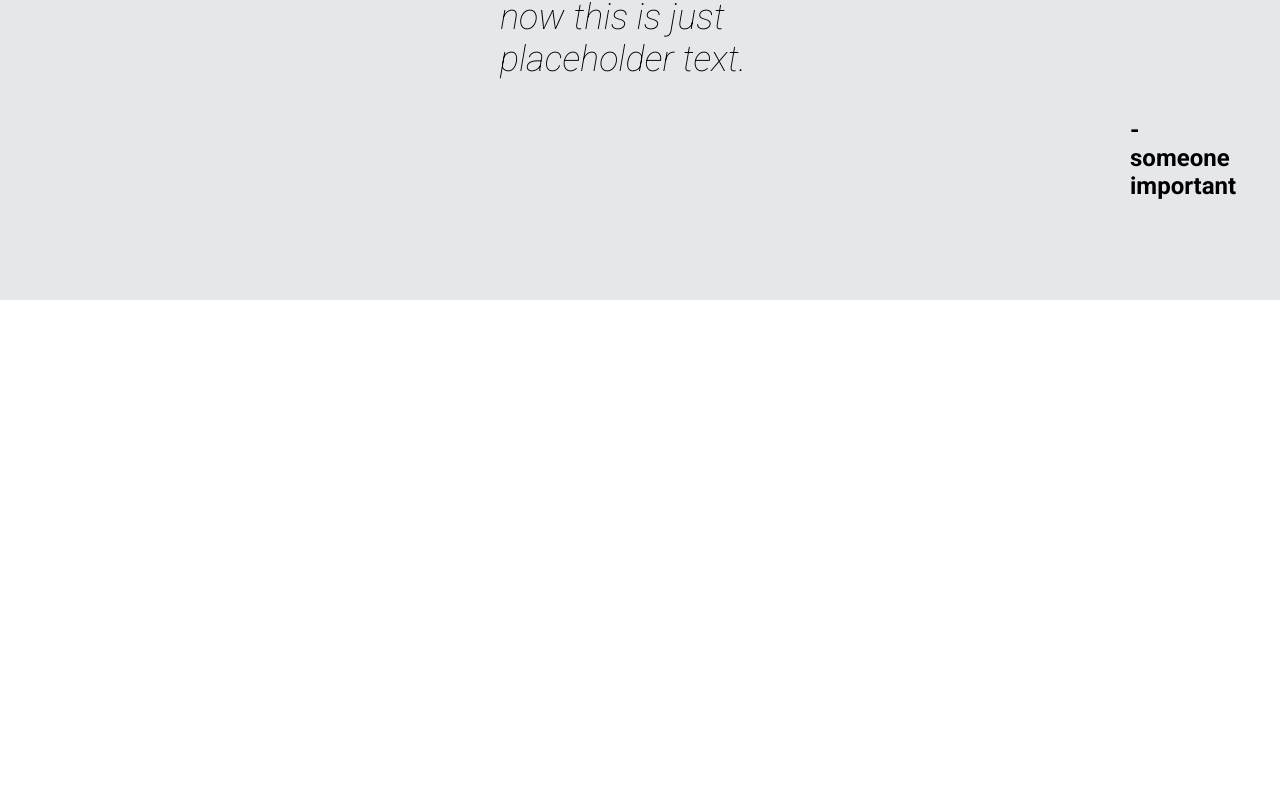
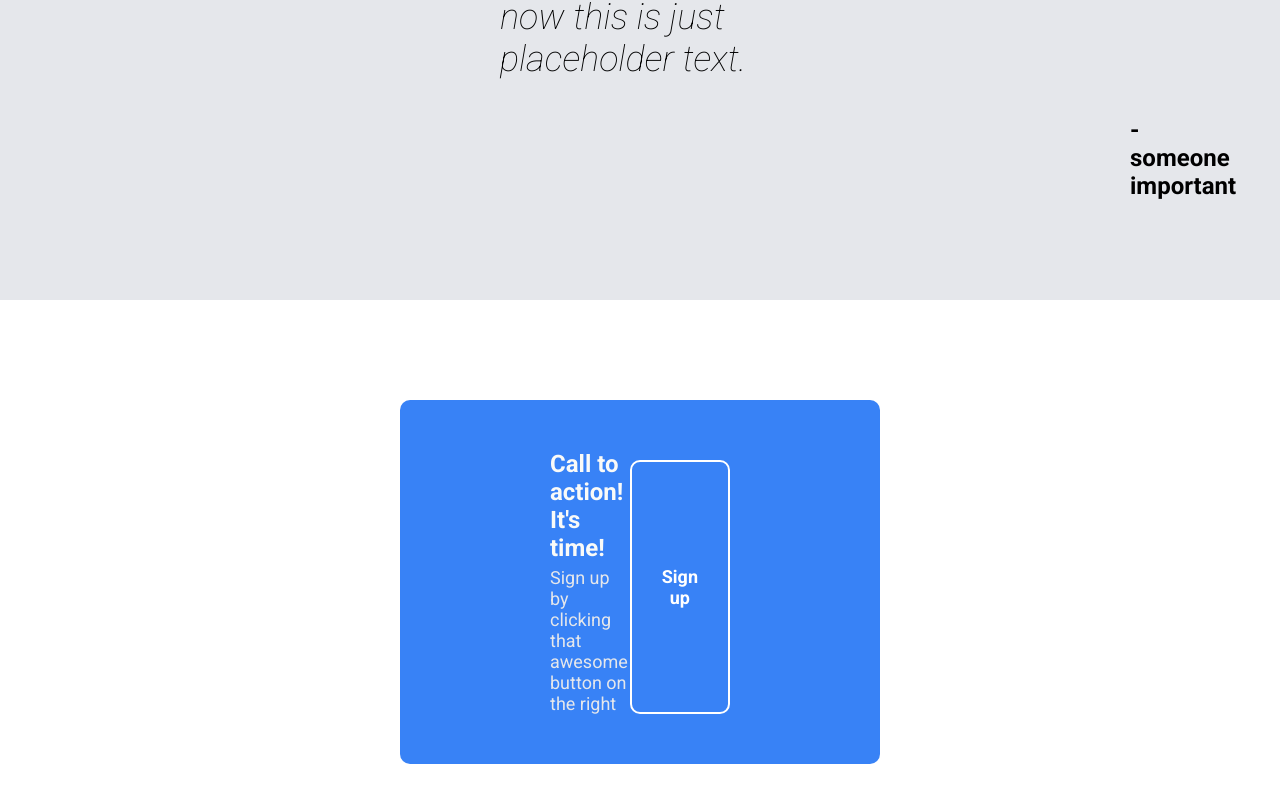
Before and after one commit to sofiabsv/landing-page, a plain HTML site: page index.html in a window 1280 px wide. Shown: the part 1666-2468 px from the top of the page. Before the commit the page ends 1966 px from the top, so only its background shows below. Drawn offline with Linux system fonts and the light colour scheme.

Commit message:
Added Sign Up section with styling

```diff
--- a/index.html
+++ b/index.html
@@ -75,15 +75,19 @@
         </p>
         <p class="quote-credit">- someone important</p>
       </div>
+
+      <div class="sign-up">
+        <div class="sign-up-text">
+          <p class="sign-up-text-one">Call to action! It's time!</p>
+          <p class="sign-up-text-two">Sign up by clicking that awesome button on the right</p>
+        </div>
+        <button class="sign-up-button">Sign up</button>
+      </div>
       <!--
-        <div class="sign-up">
-          <p>Call to action! It's time!</p>
-          <p>placeholder text</p>
-          <button>Sign up</button>
-        </div>
-        <div class="footer">
-          <p>Copyright</p>
-        </div>
-    --></div>
+      <div class="footer">
+        <p>Copyright</p>
+      </div>
+      -->
+    </div>
   </body>
 </html>
--- a/styles.css
+++ b/styles.css
@@ -116,3 +116,33 @@ img {
   font-size: 24px;
   font-weight: bold;
 }
+
+.sign-up {
+  background-color: #3882f6;
+  margin: 100px 400px;
+  border-radius: 10px;
+  display: flex;
+  padding: 50px 150px;
+  justify-content: space-between;
+}
+
+.sign-up-text-one {
+  font-size: 24px;
+  color: #f9faf8;
+  font-weight: 600;
+  margin-bottom: 5px;
+  margin-top: 0;
+}
+
+.sign-up-text-two {
+  font-size: 18px;
+  color: #e5e7eb;
+  margin: 0;
+}
+
+.sign-up-button {
+  border: 2px solid white;
+  padding: 0 30px;
+  font-size: 18px;
+  border-radius: 10px;
+}
```
